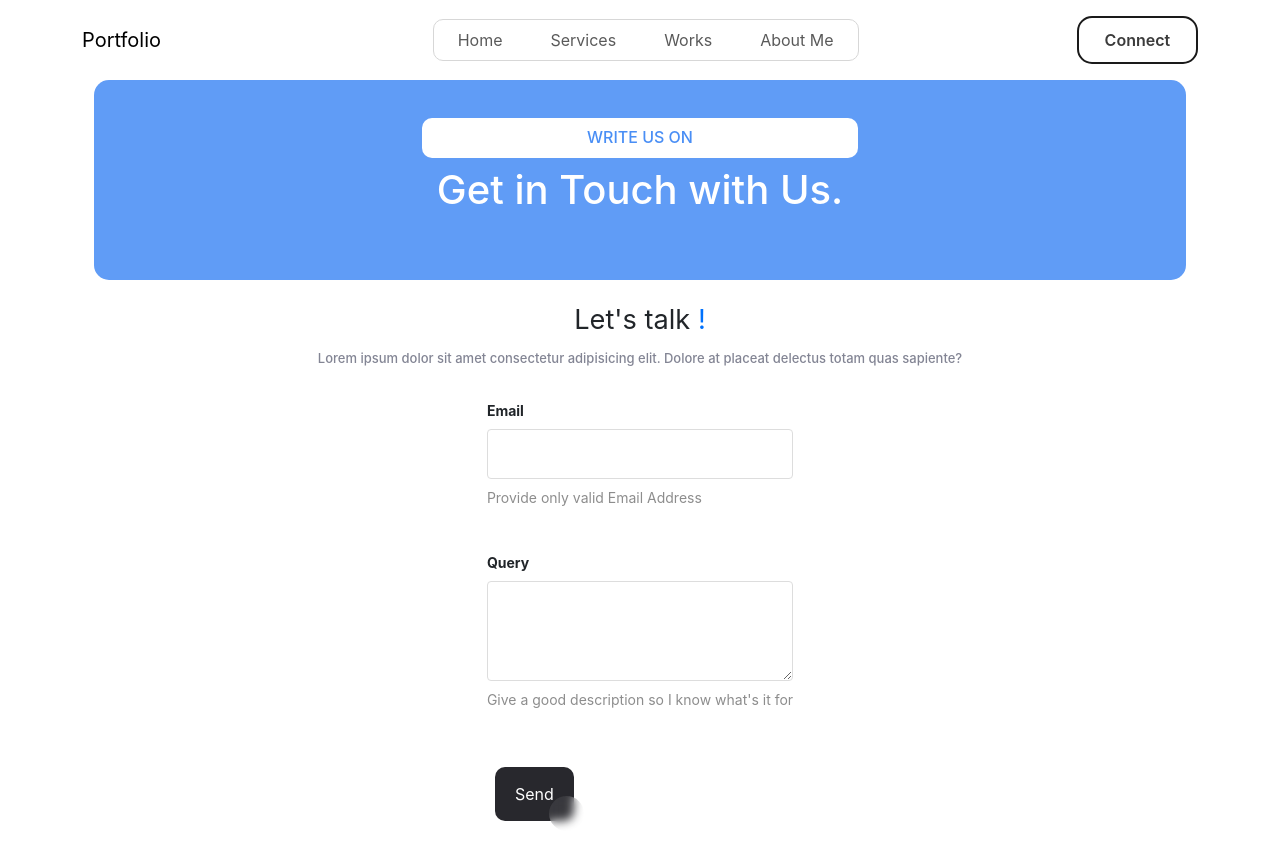
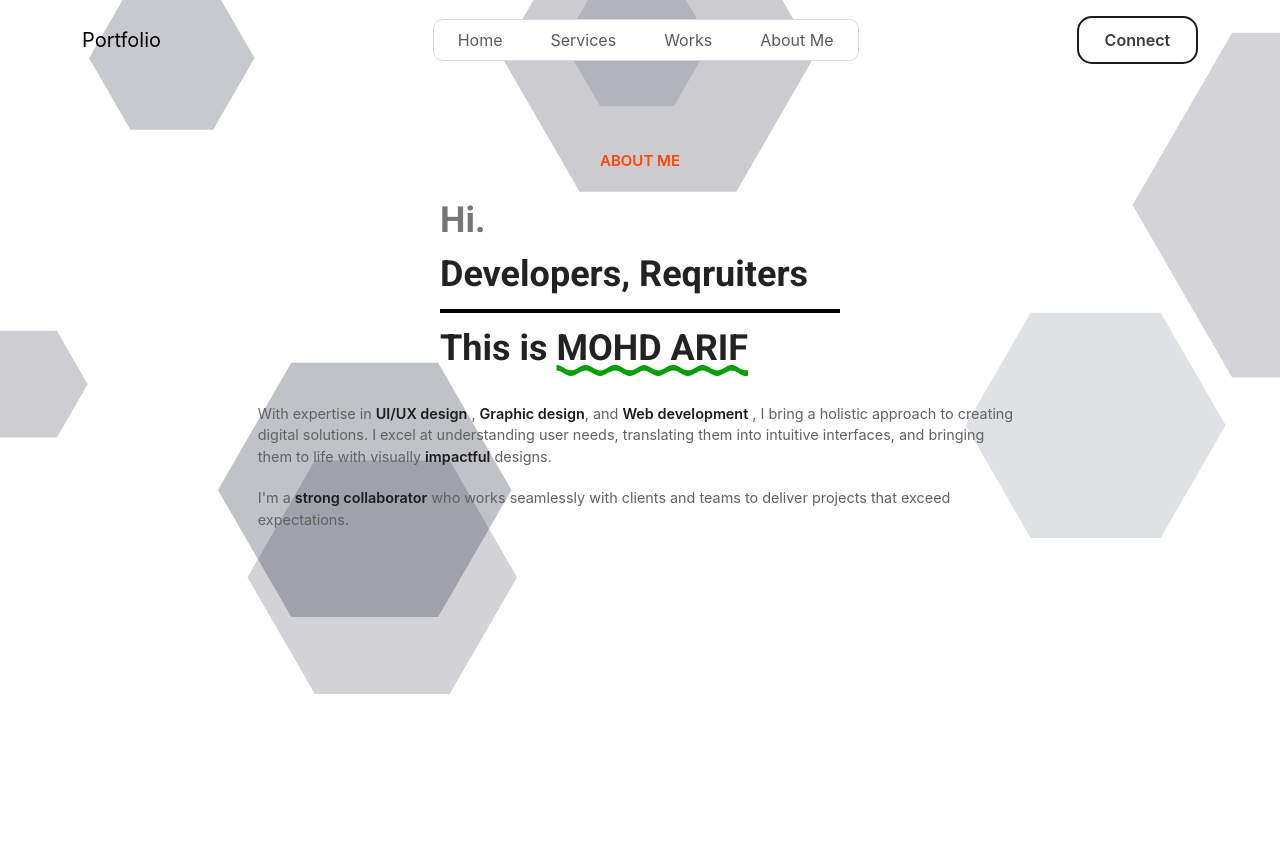
Before and after one commit to mohdArif01/MyPortfolio, a React (Create React App) app: page / in a window 1280 px wide. After the commit the page ends 800 px from the top, so only its background shows below. Built offline with nearby package versions, Linux system fonts and the light colour scheme.

Commit message:
About page has been updated

```diff
--- a/src/App.js
+++ b/src/App.js
@@ -5,12 +5,13 @@ import Hero from './Pages/Hero';
 import Services from './Pages/Services'
 import Work from './Pages/Work';
 import Contact from './Pages/Contact'
+import About from './Pages/About'
 
 function App() {
   return (
     <BrowserRouter>
       <Routes>
-        <Route path='/' element={<Contact/>} />
+        <Route path='/' element={<About/>} />
       </Routes>
     </BrowserRouter>
   );
--- /dev/null
+++ b/src/Components/ParticleContainer2.jsx
@@ -0,0 +1,167 @@
+import { useCallback } from "react";
+import Particles from "react-particles";
+//import { loadFull } from "tsparticles"; // if you are going to use `loadFull`, install the "tsparticles" package too.
+import { loadSlim } from "tsparticles-slim"; // if you are going to use `loadSlim`, install the "tsparticles-slim" package too.
+
+const ParticlesContainer = () => {
+    const particlesInit = useCallback(async engine => {
+        console.log(engine);
+        // you can initiate the tsParticles instance (engine) here, adding custom shapes or presets
+        // this loads the tsparticles package bundle, it's the easiest method for getting everything ready
+        // starting from v2 you can add only the features you need reducing the bundle size
+        //await loadFull(engine);
+        await loadSlim(engine);
+    }, []);
+
+    const particlesLoaded = useCallback(async container => {
+        await console.log(container);
+    }, []);
+
+    return (
+        <Particles
+            id="tsparticles"
+            init={particlesInit}
+            loaded={particlesLoaded}
+            options={{
+                background: {
+                    color: {
+                        value: "#ffffff",
+                    },
+                },
+                fpsLimit: 120,
+                interactivity: {
+                    events: {
+                        onClick: {
+                            enable: true,
+                            mode: "push",
+                        },
+                        onHover: {
+                            enable: true,
+                            mode: "repulse",
+                        },
+                        resize: true,
+                    },
+                    modes: {
+                        push: {
+                            quantity: 10,
+                        },
+                        repulse: {
+                            distance: 200,
+                            duration: 0.4,
+                        },
+                    },
+                },
+                particles: {
+                    number: {
+                      value: 6,
+                      density: {
+                        enable: true,
+                        value_area: 800
+                      }
+                    },
+                    color: {
+                      value: "#1b1e34"
+                    },
+                    shape: {
+                      type: "polygon",
+                      stroke: {
+                        width: 0,
+                        color: "#000"
+                      },
+                      polygon: {
+                        nb_sides: 6
+                      },
+                      image: {
+                        src: "img/github.svg",
+                        width: 100,
+                        height: 100
+                      }
+                    },
+                    opacity: {
+                      value: 0.3,
+                      random: true,
+                      anim: {
+                        enable: false,
+                        speed: 4,
+                        opacity_min: 0.1,
+                        sync: false
+                      }
+                    },
+                    size: {
+                      value: 150,
+                      random: false,
+                      anim: {
+                        enable: true,
+                        speed: 4,
+                        size_min: 40,
+                        sync: false
+                      }
+                    },
+                    line_linked: {
+                      enable: false,
+                      distance: 200,
+                      color: "#ffffff",
+                      opacity: 1,
+                      width: 2
+                    },
+                    move: {
+                      enable: true,
+                      speed: 5,
+                      direction: "up",
+                      random: true,
+                      straight: false,
+                      out_mode: "out",
+                      bounce: false,
+                      attract: {
+                        enable: true,
+                        rotateX: 600,
+                        rotateY: 1200
+                      }
+                    }
+                  },
+                  interactivity: {
+                    detect_on: "canvas",
+                    events: {
+                      onhover: {
+                        enable: true,
+                        mode: "grab"
+                      },
+                      onclick: {
+                        enable: false,
+                        mode: "push"
+                      },
+                      resize: true
+                    },
+                    modes: {
+                      grab: {
+                        distance: 400,
+                        line_linked: {
+                          opacity: 0.5
+                        }
+                      },
+                      bubble: {
+                        distance: 400,
+                        size: 60,
+                        duration: 2,
+                        opacity: 5,
+                        speed: 0.3
+                      },
+                      repulse: {
+                        distance: 200,
+                        duration: 0.4
+                      },
+                      push: {
+                        particles_nb: 4
+                      },
+                      remove: {
+                        particles_nb: 2
+                      }
+                    }
+                  },
+                  retina_detect: true
+            }}
+        />
+    );
+};
+
+export default ParticlesContainer;
--- /dev/null
+++ b/src/Pages/About.css
@@ -0,0 +1,50 @@
+.about{
+    display: flex;
+    flex-direction: row;
+    flex-wrap: wrap;
+    justify-content: center;
+}
+
+.about-aboutme{
+    text-align: center;
+    padding: 20px;
+}
+
+.about-myname{
+    padding: 120px;
+    scale: 0.5;
+    margin-bottom: -50px;
+    text-align: left;
+}
+
+.about-aboutme span{
+    font-size: 15px;
+    font-weight: 600;
+    color: orangered;
+}
+
+.about-myname h1{
+    margin-top: 10px;
+    font-size: 3rem;
+}
+
+.highlights{
+    font-weight: 600;
+}
+
+.para1 p{
+    font-weight: 400;
+    color: rgb(97, 97, 97);
+    max-width: 70%;
+    text-align: left;
+    margin: 20px auto;
+    font-size: 0.9rem;
+}
+.para2 p{
+    font-weight: 400;
+    color: rgb(97, 97, 97);
+    max-width: 70%;
+    text-align: left;
+    margin: 0 auto;
+    font-size: 0.9rem;
+}
--- /dev/null
+++ b/src/Pages/About.jsx
@@ -0,0 +1,57 @@
+import React from "react";
+import { fadeIn } from "../variants";
+import { motion } from 'framer-motion'
+
+import "../Pages/About.css";
+import Nav from "../Components/Nav";
+import ParticleContainer2 from "../Components/ParticleContainer2";
+import TextEffect from "../Components/TextEffect/TextEffect";
+
+const About = () => {
+  return (
+    <>
+      <ParticleContainer2 />
+      <Nav />
+      <div className="main-container container position-relative">
+        <div className="container about-aboutme">
+          <span>ABOUT ME</span>
+        </div>
+        <div className="container about">
+          <div className="about-myname">
+            <TextEffect />
+          </div>
+          <div className="about-detail">
+            <motion.div
+              variants={fadeIn("right", 0.4)}
+              initial = "hidden"
+              animate = "show"
+              exit= "hidden"
+              className="para1">
+              <p>
+                With expertise in <span className="highlights">UI/UX design</span> , <span className="highlights">Graphic design</span>, and <span className="highlights">Web
+                development</span> , I bring a holistic approach to creating digital
+                solutions. I excel at understanding user needs, translating them
+                into intuitive interfaces, and bringing them to life with
+                visually <span className="highlights">impactful</span>  designs.
+              </p>
+            </motion.div>
+            <motion.div
+              variants={fadeIn("left", 0.4)}
+              initial = "hidden"
+              animate = "show"
+              exit= "hidden"
+             className="para2">
+              <p>
+                I'm a <span className="highlights">strong collaborator</span>  who works
+                seamlessly with clients and teams to deliver projects that
+                exceed expectations.
+              </p>
+            </motion.div>
+          </div>
+        </div>
+      </div>
+    </>
+  );
+};
+
+export default About;
```
